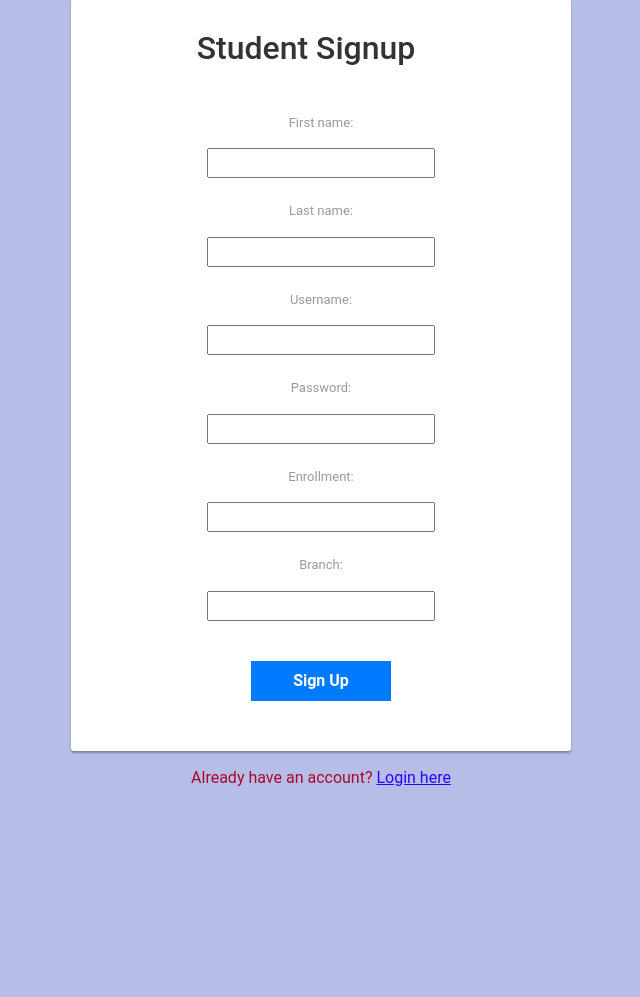
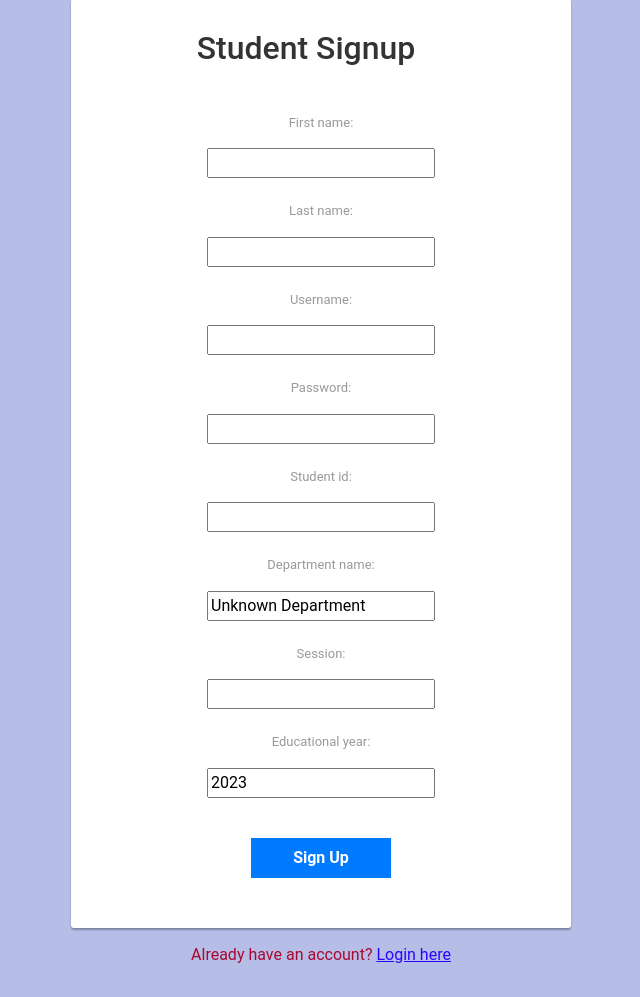
Before and after one commit to Being-Nayem/GSSC-LMS, a Django app: page /studentsignup in a window 1280 px wide. Shown: the part 139-1136 px from the top of the page, without its empty margins (319-959 px from the left). Before the commit the page ends 925 px from the top, so only its background shows below. Run offline with Django 3.2, Linux system fonts and the light colour scheme; some libraries are stand-ins or nearby versions.

Commit message:
update models book, issued book, student

```diff
--- a/library/forms.py
+++ b/library/forms.py
@@ -25,13 +25,14 @@ class StudentUserForm(forms.ModelForm):
 class StudentExtraForm(forms.ModelForm):
     class Meta:
         model=models.StudentExtra
-        fields=['enrollment','branch']
+        fields=['student_id','department_name', 'session', 'educational_year']
 
 class BookForm(forms.ModelForm):
     class Meta:
         model=models.Book
-        fields=['name','isbn','author','category']
+        fields=['name','isbn','author','category','publication_name','publication_date','edition']
+
 class IssuedBookForm(forms.Form):
     #to_field_name value will be stored when form is submitted.....__str__ method of book model will be shown there in html
     isbn2=forms.ModelChoiceField(queryset=models.Book.objects.all(),empty_label="Name and isbn", to_field_name="isbn",label='Name and Isbn')
-    enrollment2=forms.ModelChoiceField(queryset=models.StudentExtra.objects.all(),empty_label="Name and enrollment",to_field_name='enrollment',label='Name and enrollment')
+    enrollment2=forms.ModelChoiceField(queryset=models.StudentExtra.objects.all(),empty_label="Name and student_id",to_field_name='student_id',label='Name and enrollment')
--- a/library/models.py
+++ b/library/models.py
@@ -1,19 +1,25 @@
 from django.db import models
 from django.contrib.auth.models import User
 from datetime import datetime,timedelta
+import uuid
 
 class StudentExtra(models.Model):
-    user=models.OneToOneField(User,on_delete=models.CASCADE)
-    enrollment = models.CharField(max_length=40)
-    branch = models.CharField(max_length=40)
-    #used in issue book
+    user = models.OneToOneField(User, on_delete=models.CASCADE)
+    student_id = models.CharField(max_length=40, unique=True)  # Set your default value here
+    department_name = models.CharField(max_length=100, default="Unknown Department")  # Set your default value here
+    session = models.CharField(max_length=20, default="")  # Set your default value here
+    educational_year = models.PositiveIntegerField(default=2023)  # Set your default value here
+
+
     def __str__(self):
-        return self.user.first_name+'['+str(self.enrollment)+']'
+        return self.user.first_name + '[' + self.student_id + ']'
+
     @property
     def get_name(self):
         return self.user.first_name
+
     @property
-    def getuserid(self):
+    def get_user_id(self):
         return self.user.id
 
 
@@ -34,6 +40,9 @@ class Book(models.Model):
     isbn=models.PositiveIntegerField()
     author=models.CharField(max_length=40)
     category=models.CharField(max_length=30,choices=catchoice,default='education')
+    publication_name = models.CharField(max_length=50, blank=True)
+    publication_date = models.DateField(null=True, blank=True)
+    edition = models.PositiveIntegerField(null=True, blank=True)
     def __str__(self):
         return str(self.name)+"["+str(self.isbn)+']'
 
@@ -43,10 +52,13 @@ def get_expiry():
 class IssuedBook(models.Model):
     #moved this in forms.py
     #enrollment=[(student.enrollment,str(student.get_name)+' ['+str(student.enrollment)+']') for student in StudentExtra.objects.all()]
-    enrollment=models.CharField(max_length=30)
+    student_id=models.CharField(max_length=30)
     #isbn=[(str(book.isbn),book.name+' ['+str(book.isbn)+']') for book in Book.objects.all()]
     isbn=models.CharField(max_length=30)
     issuedate=models.DateField(auto_now=True)
     expirydate=models.DateField(default=get_expiry)
+    department_name = models.CharField(max_length=100, default="Unknown Department")
+    session = models.CharField(max_length=20, default="")
+    educational_year = models.PositiveIntegerField(default=2023)
     def __str__(self):
-        return self.enrollment
+        return self.student_id
--- a/library/views.py
+++ b/library/views.py
@@ -1,9 +1,10 @@
 from django.shortcuts import render
 from django.http import HttpResponseRedirect
 from . import forms,models
+from .models import StudentExtra
 from django.http import HttpResponseRedirect
 from django.contrib.auth.models import Group
-from django.contrib import auth
+from django.contrib import auth, messages
 from django.contrib.auth.decorators import login_required,user_passes_test
 from datetime import datetime,timedelta,date
 from django.core.mail import send_mail
@@ -28,7 +29,6 @@ def adminclick_view(request):
     return render(request,'library/adminclick.html')
 
 
-
 def adminsignup_view(request):
     form=forms.AdminSigupForm()
     if request.method=='POST':
@@ -46,32 +46,37 @@ def adminsignup_view(request):
     return render(request,'library/adminsignup.html',{'form':form})
 
 
+def studentsignup_view(request):
+    form1 = forms.StudentUserForm()
+    form2 = forms.StudentExtraForm()
+    mydict = {'form1': form1, 'form2': form2}
 
+    if request.method == 'POST':
+        form1 = forms.StudentUserForm(request.POST)
+        form2 = forms.StudentExtraForm(request.POST)
 
+        if form1.is_valid() and form2.is_valid():
+            student_id = form2.cleaned_data['student_id']
 
+            # Check if a student with the provided student_id already exists
+            if StudentExtra.objects.filter(student_id=student_id).exists():
+                messages.error(request, 'A student already exists with this student ID. Please try again with a different student ID.')
+                return render(request, 'library/studentsignup.html', context=mydict)
 
-def studentsignup_view(request):
-    form1=forms.StudentUserForm()
-    form2=forms.StudentExtraForm()
-    mydict={'form1':form1,'form2':form2}
-    if request.method=='POST':
-        form1=forms.StudentUserForm(request.POST)
-        form2=forms.StudentExtraForm(request.POST)
-        if form1.is_valid() and form2.is_valid():
-            user=form1.save()
+            user = form1.save()
             user.set_password(user.password)
             user.save()
-            f2=form2.save(commit=False)
-            f2.user=user
-            user2=f2.save()
+
+            f2 = form2.save(commit=False)
+            f2.user = user
+            user2 = f2.save()
 
             my_student_group = Group.objects.get_or_create(name='STUDENT')
             my_student_group[0].user_set.add(user)
 
-        return HttpResponseRedirect('studentlogin')
-    return render(request,'library/studentsignup.html',context=mydict)
+            return HttpResponseRedirect('studentlogin')
 
-
+    return render(request, 'library/studentsignup.html', context=mydict)
 
 
 def is_admin(user):
@@ -104,8 +109,6 @@ def viewbook_view(request):
     return render(request,'library/viewbook.html',{'books':books})
 
 
-
-
 @login_required(login_url='adminlogin')
 @user_passes_test(is_admin)
 def issuebook_view(request):
@@ -115,7 +118,7 @@ def issuebook_view(request):
         form=forms.IssuedBookForm(request.POST)
         if form.is_valid():
             obj=models.IssuedBook()
-            obj.enrollment=request.POST.get('enrollment2')
+            obj.student_id=request.POST.get('enrollment2')
             obj.isbn=request.POST.get('isbn2')
             obj.save()
             return render(request,'library/bookissued.html')
@@ -125,30 +128,30 @@ def issuebook_view(request):
 @login_required(login_url='adminlogin')
 @user_passes_test(is_admin)
 def viewissuedbook_view(request):
-    issuedbooks=models.IssuedBook.objects.all()
-    li=[]
+    issuedbooks = models.IssuedBook.objects.all()
+    li = []
+
     for ib in issuedbooks:
-        issdate=str(ib.issuedate.day)+'-'+str(ib.issuedate.month)+'-'+str(ib.issuedate.year)
-        expdate=str(ib.expirydate.day)+'-'+str(ib.expirydate.month)+'-'+str(ib.expirydate.year)
-        #fine calculation
-        days=(date.today()-ib.issuedate)
-        print(date.today())
-        d=days.days
-        fine=0
-        if d>15:
-            day=d-15
-            fine=day*10
+        issdate = str(ib.issuedate.day) + '-' + str(ib.issuedate.month) + '-' + str(ib.issuedate.year)
+        expdate = str(ib.expirydate.day) + '-' + str(ib.expirydate.month) + '-' + str(ib.expirydate.year)
 
+        # Fine calculation
+        days = (date.today() - ib.issuedate)
+        d = days.days
+        fine = 0
+        if d > 15:
+            day = d - 15
+            fine = day * 10
 
-        books=list(models.Book.objects.filter(isbn=ib.isbn))
-        students=list(models.StudentExtra.objects.filter(enrollment=ib.enrollment))
-        i=0
-        for l in books:
-            t=(students[i].get_name,students[i].enrollment,books[i].name,books[i].author,issdate,expdate,fine)
-            i=i+1
+        books = list(models.Book.objects.filter(isbn=ib.isbn))
+        students = list(models.StudentExtra.objects.filter(student_id=ib.student_id))
+
+        for student, book in zip(students, books):
+            t = (student.get_name, student.student_id, student.session,student.educational_year,student.department_name , book.name, book.author, issdate, expdate, fine)
             li.append(t)
 
-    return render(request,'library/viewissuedbook.html',{'li':li})
+    return render(request, 'library/viewissuedbook.html', {'li': li})
+
 
 @login_required(login_url='adminlogin')
 @user_passes_test(is_admin)
@@ -160,7 +163,7 @@ def viewstudent_view(request):
 @login_required(login_url='studentlogin')
 def viewissuedbookbystudent(request):
     student=models.StudentExtra.objects.filter(user_id=request.user.id)
-    issuedbook=models.IssuedBook.objects.filter(enrollment=student[0].enrollment)
+    issuedbook=models.IssuedBook.objects.filter(student_id=student[0].student_id)
 
     li1=[]
 
@@ -168,7 +171,7 @@ def viewissuedbookbystudent(request):
     for ib in issuedbook:
         books=models.Book.objects.filter(isbn=ib.isbn)
         for book in books:
-            t=(request.user,student[0].enrollment,student[0].branch,book.name,book.author)
+            t=(request.user,student[0].student_id,student[0].session,student[0].educational_year,student[0].department_name,book.name,book.author)
             li1.append(t)
         issdate=str(ib.issuedate.day)+'-'+str(ib.issuedate.month)+'-'+str(ib.issuedate.year)
         expdate=str(ib.expirydate.day)+'-'+str(ib.expirydate.month)+'-'+str(ib.expirydate.year)
--- a/templates/library/studentsignup.html
+++ b/templates/library/studentsignup.html
@@ -1,5 +1,7 @@
+
 <!DOCTYPE html>
 <html lang="en" dir="ltr">
+
   <head>
     <meta charset="utf-8">
     <meta name="viewport" content="width=device-width, initial-scale=1, shrink-to-fit=no">
@@ -9,13 +11,6 @@
     <script src="https://ajax.googleapis.com/ajax/libs/jquery/3.3.1/jquery.min.js"></script>
     <script src="https://cdnjs.cloudflare.com/ajax/libs/popper.js/1.14.7/umd/popper.min.js"></script>
     <script src="https://stackpath.bootstrapcdn.com/bootstrap/4.3.1/js/bootstrap.min.js"></script>
-
-
-
-
-
-
-
 
 
 
@@ -82,6 +77,7 @@
 
     		text-decoration: underline;
     	}
+
     	.signup-form a:hover {
     		text-decoration: none;
     	}
@@ -94,11 +90,6 @@
     	}
     </style>
 
-
-
-
-
-
   </head>
   <body>
     {% include "library/navbar.html" %}
@@ -107,6 +98,16 @@
 <center><h3 style=" margin-bottom: 0px;"class = 'alert alert-success'>Signup As Student!</h3></center>
     <div class="signup-form">
         <form  method="post" class="form-horizontal">
+
+          {% if messages %}
+
+            {% for message in messages %}
+              <div class="alert alert-primary" role="alert">
+                {{ message }}
+              </div>
+            {% endfor %}
+
+          {% endif %}
 
     			<center><h2>Student Signup</h2></center>
 
--- a/templates/library/viewbook.html
+++ b/templates/library/viewbook.html
@@ -68,6 +68,9 @@ border-radius: 5px;
     <th>ISBN</th>
     <th>Author</th>
     <th>Category</th>
+    <th>Publication Name</th>
+    <th>Publication Date</th>
+    <th>Edition</th>
     </tr>
     </thead>
     <tfoot>
@@ -84,6 +87,9 @@ border-radius: 5px;
           <td>{{book.isbn}}</td>
           <td>{{book.author}}</td>
           <td>{{book.category}}</td>
+          <td>{{book.publication_name}}</td>
+          <td>{{book.publication_date}}</td>
+          <td>{{book.edition}}</td>
         </tr>
       {% endfor %}
     </tbody>
```
Also changed, not shown: library/01 PROJECT INFO.txt (deleted, +0 -11 lines), templates/library/viewissuedbook.html (+7 -1 lines), templates/library/viewstudent.html (+9 -5 lines), db.sqlite3, library/migrations/0010_auto_20230825_0816.py (added), library/migrations/0011_auto_20230825_0825.py (added), library/migrations/0012_auto_20230825_0827.py (added), library/migrations/0013_auto_20230825_0833.py (added), library/migrations/0014_auto_20230825_0901.py (added), library/migrations/0015_auto_20230825_0904.py (added), library/migrations/0016_auto_20230825_0914.py (added), library/migrations/0017_auto_20230825_1007.py (added).
